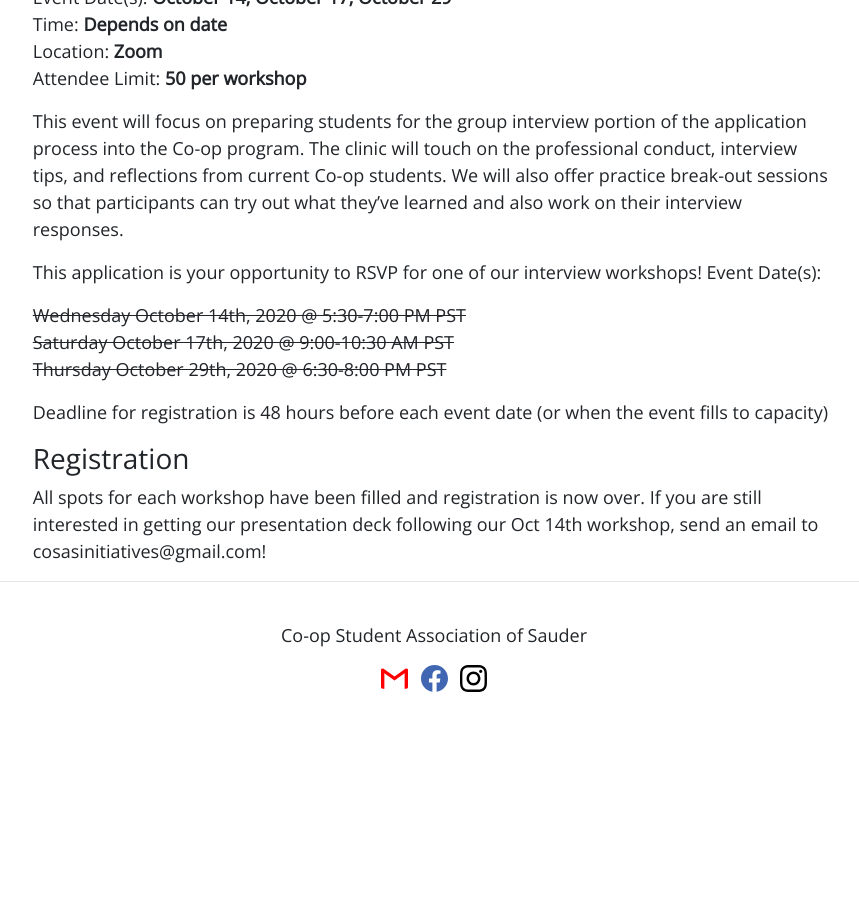
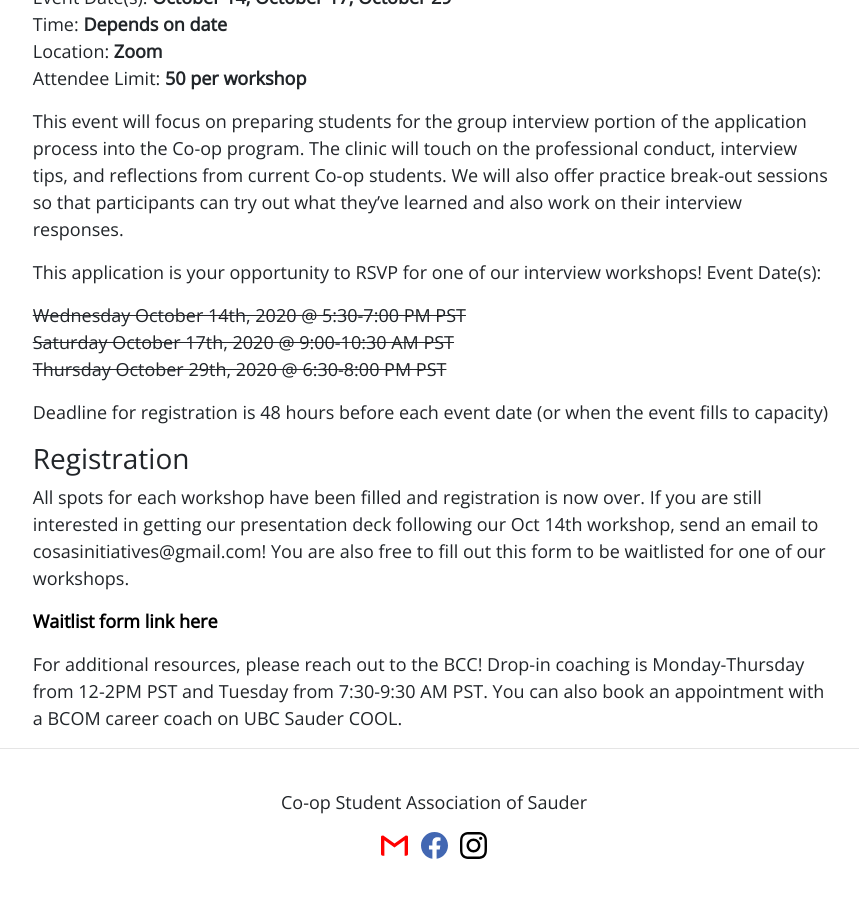
Before and after one commit to coopsauder/COSAS, a Jekyll site: the page built from _posts/2020-08-05-interview-workshop.md, in a window 1280 px wide and 900 px high, scrolled down 1116 px. Shown: the whole window, without its empty margins (206-1065 px from the left). Built offline with Jekyll 4.4.1, drawn with Linux system fonts in a browser that asks for light colours; nearby versions of some CDN libraries; before the commit the page ends 1849 px from its top, so only the background shows below that.

Commit message:
waitlist

```diff
--- a/_posts/2020-08-05-interview-workshop.md
+++ b/_posts/2020-08-05-interview-workshop.md
@@ -36,4 +36,9 @@ Deadline for registration is 48 hours before each event date (or when the event
 
 ### Registration
 
-All spots for each workshop have been filled and registration is now over. If you are still interested in getting our presentation deck following our Oct 14th workshop, send an email to cosasinitiatives@gmail.com!
+All spots for each workshop have been filled and registration is now over. If you are still interested in getting our presentation deck following our Oct 14th workshop, send an email to cosasinitiatives@gmail.com! You are also free to fill out this form to be waitlisted for one of our workshops.
+
+**[Waitlist form link here](https://forms.gle/PSz1wJLB2XQNmwEN6)**
+
+
+For additional resources, please reach out to the BCC! Drop-in coaching is Monday-Thursday from 12-2PM PST and Tuesday from 7:30-9:30 AM PST. You can also book an appointment with a BCOM career coach on UBC Sauder COOL.
```
